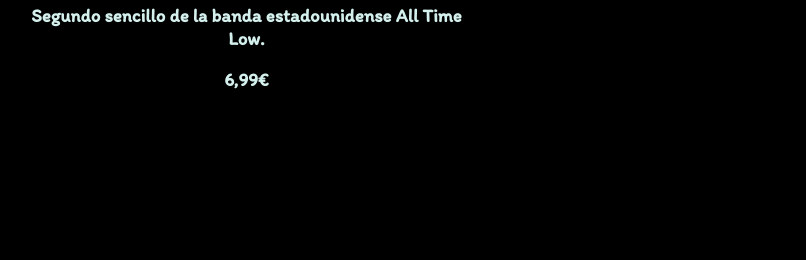
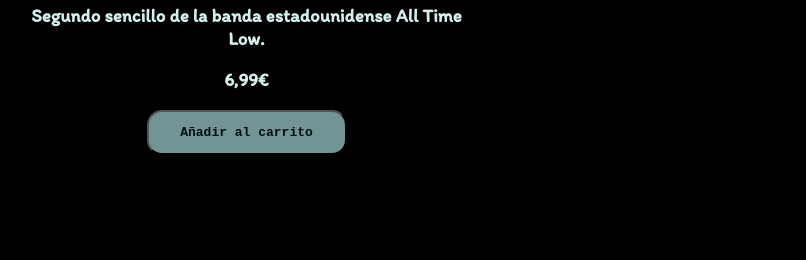
Before and after one commit to mdelaosa/2020-2021-LTAW-Practicas, a plain HTML site: page P2/atl.html in a window 1280 px wide. Shown: the part 562-822 px from the top of the page, 474-1280 px from the left. Before the commit the page ends 800 px from the top, so only its background shows below. Drawn offline with Linux system fonts and the light colour scheme.

Commit message:
Botón añadir a carrito

```diff
--- a/P2/atl.html
+++ b/P2/atl.html
@@ -31,6 +31,9 @@
                 <br><br><br><br><br><br>
                 <h3>Segundo sencillo de la banda estadounidense All Time Low.</h3>
                 <h3>6,99€</h3>
+                <div id="boton">
+                  <a href="https://www.youtube.com/watch?v=xHcPhdZBngw"><input type="button" value="Añadir al carrito"></a>
+                </div>
                 <br><br><br><br><br><br>
             </div>
         </div>
--- a/P2/tienda.css
+++ b/P2/tienda.css
@@ -28,3 +28,20 @@
     width: 53%;
     margin: 1px;
 }
+
+#boton{
+    margin: 10px;
+  }
+
+input{
+width: 200px;
+height: 45px;
+background-color: #b5ebeba1;
+color: #020e0d;
+font: bold 100% monospace;
+border-radius: 15px 15px 15px 15px;
+}
+input:hover {
+    background-color: #2EBDB1;
+    color: black;
+}
```
Also changed, not shown: P2/harry.html (+3 -0 lines), P2/shawn.html (+3 -0 lines).
